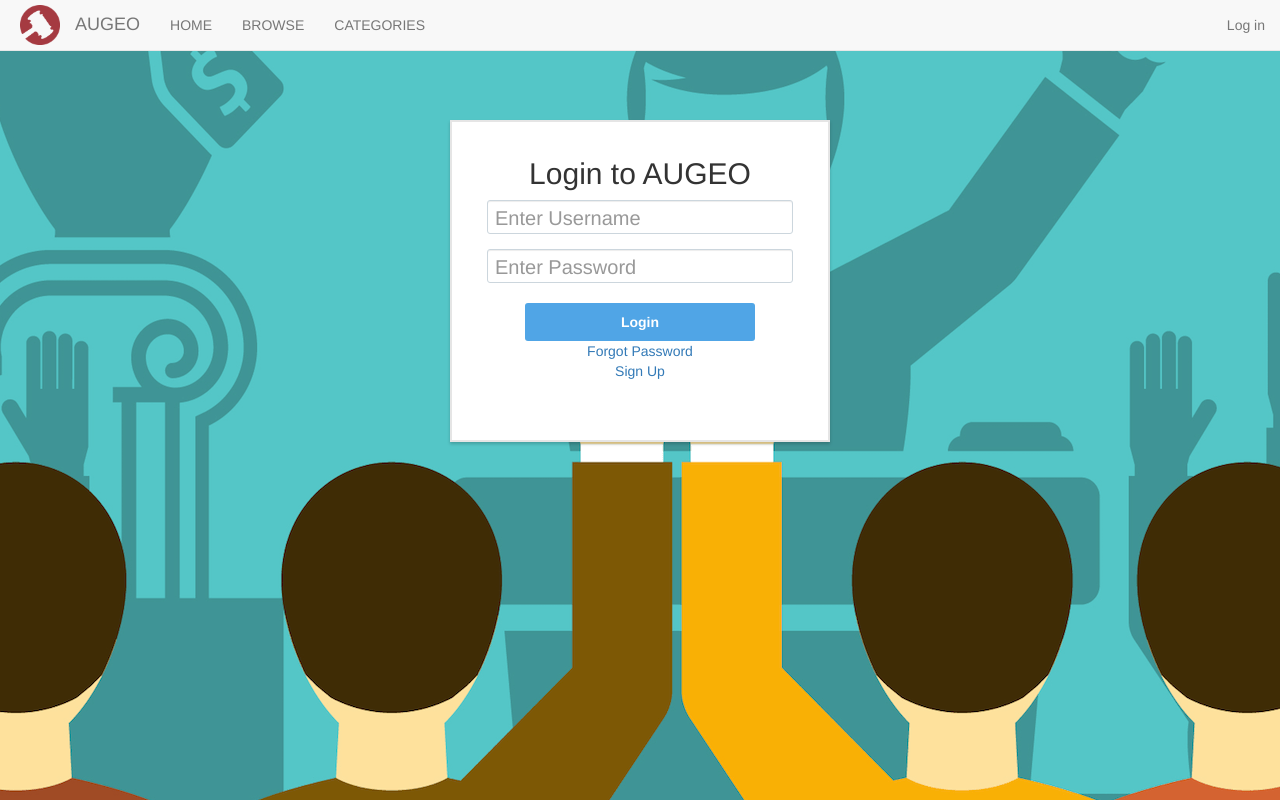
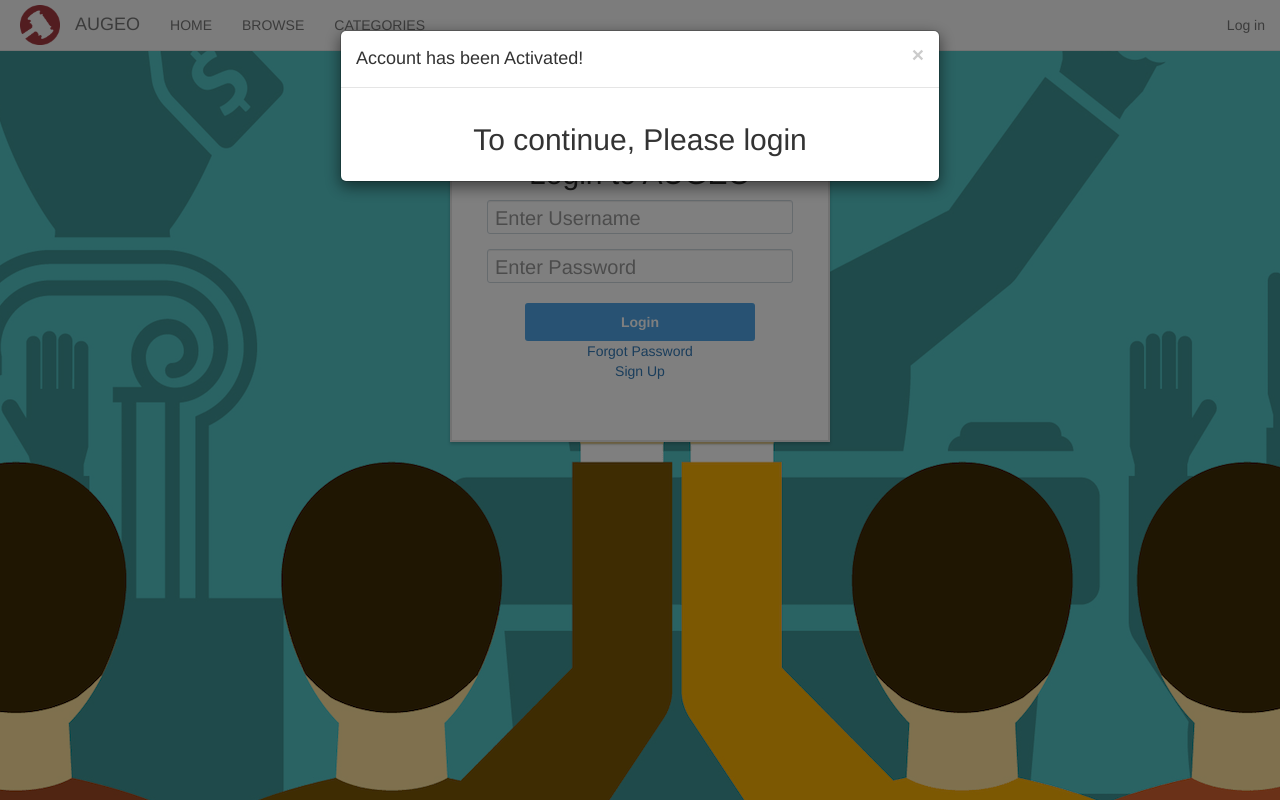
Before and after one commit to C-Collamar/augeo, a PHP site: page /augeo/login/?activated=1 in a window 1280 px wide. Run offline with PHP 8.4, Linux system fonts and the light colour scheme; some libraries are stand-ins or nearby versions.

```diff
--- a/home/account/js/index.js
+++ b/home/account/js/index.js
@@ -293,7 +293,7 @@ else{
           },
            success: function(result){
             if (result == "success") {
-                window.location.assign("http://localhost/augeo/login/");
+                window.location.assign("../../login");
             } else {
               $("#deactivate_error").css({color: 'red'});
                 document.getElementById("deactivate_error").innerHTML = "The Password you entered is incorrect";
--- a/home/account/php/index.php
+++ b/home/account/php/index.php
@@ -108,6 +108,8 @@ elseif(isset($_POST['deac_pass1']) && isset($_POST['deac_pass2']) && isset($_POS
     if($found['password'] == $password1){
     mysqli_query($conn,"UPDATE augeo_user_end.user_account set  augeo_user_end.user_account.state = 0 where augeo_user_end.user_account.account_id = '$id'");
     echo "success";
+    session_start();
+    session_destroy();
     }
     else{
         echo "failed";
--- a/login/index.php
+++ b/login/index.php
@@ -16,6 +16,12 @@ if(isset($_SESSION['account_id'])){
 <link rel="stylesheet" href="http://localhost/augeo/global/css/default.css">
 
 <body>
+<?php
+if(isset($_GET['activated'])){
+  echo '<input type="hidden" name="activated" id="activated" value="1">';
+}
+?>
+
 <!-- Login form -->
 <div class="container login_form" align="center">
 <div class="panel-login">
@@ -90,6 +96,20 @@ if(isset($_SESSION['account_id'])){
             </div>
         </div>
     </div>
+<!--Activated Account-->
+    <div id="activated_modal" class="modal fade">
+        <div class="modal-dialog">
+            <div class="modal-content">
+                <div class="modal-header">
+                    <button type="button" class="close" data-dismiss="modal" aria-hidden="true">&times;</button>
+                    <h4 class="modal-title">Account has been Activated!</h4>
+                </div>
+                <div class="modal-body">
+                    <h2 align="center"> To continue, Please login</h2>
+                </div>
+            </div>
+        </div>
+    </div>
 
  <script src="http://localhost/augeo/global/vendor/jquery/dist/jquery.min.js"></script>
     <script src="http://localhost/augeo/global/vendor/bootstrap/dist/js/bootstrap.min.js"></script>
--- a/login/js/index.js
+++ b/login/js/index.js
@@ -1,5 +1,8 @@
 $(document).ready(function() {
+if($("#activated").val() == '1'){
+     $("#activated_modal").modal('show');
 
+}
 // hiding and showing
       $(".crt_form").hide();
       $(".show_hide").show();
@@ -127,7 +130,7 @@ $("#submit").click(function(){
                               window.location.assign("../home");
                       }
                            else if (result == "deactivated account") {
-                              window.location.assign("php/reactivate.php");
+                              window.location.assign("reactivate_account/");
 
                       }
                           else{
--- a/login/php/login.php
+++ b/login/php/login.php
@@ -20,6 +20,7 @@ $result = mysqli_query($conn,"SELECT * FrOm augeo_user_end.user_account where au
               echo "sucess";
           }
           else{
+            $_SESSION['deactivated_id'] = $found['account_id'];
             echo "deactivated account";
           }
 
```
Also changed, not shown: login/reactivate_account/css/index.css (added, +42 -0 lines), login/reactivate_account/index.php (renamed from login/php/reactivate.php, +9 -1 lines), login/reactivate_account/php/index.php (added, +9 -0 lines).
